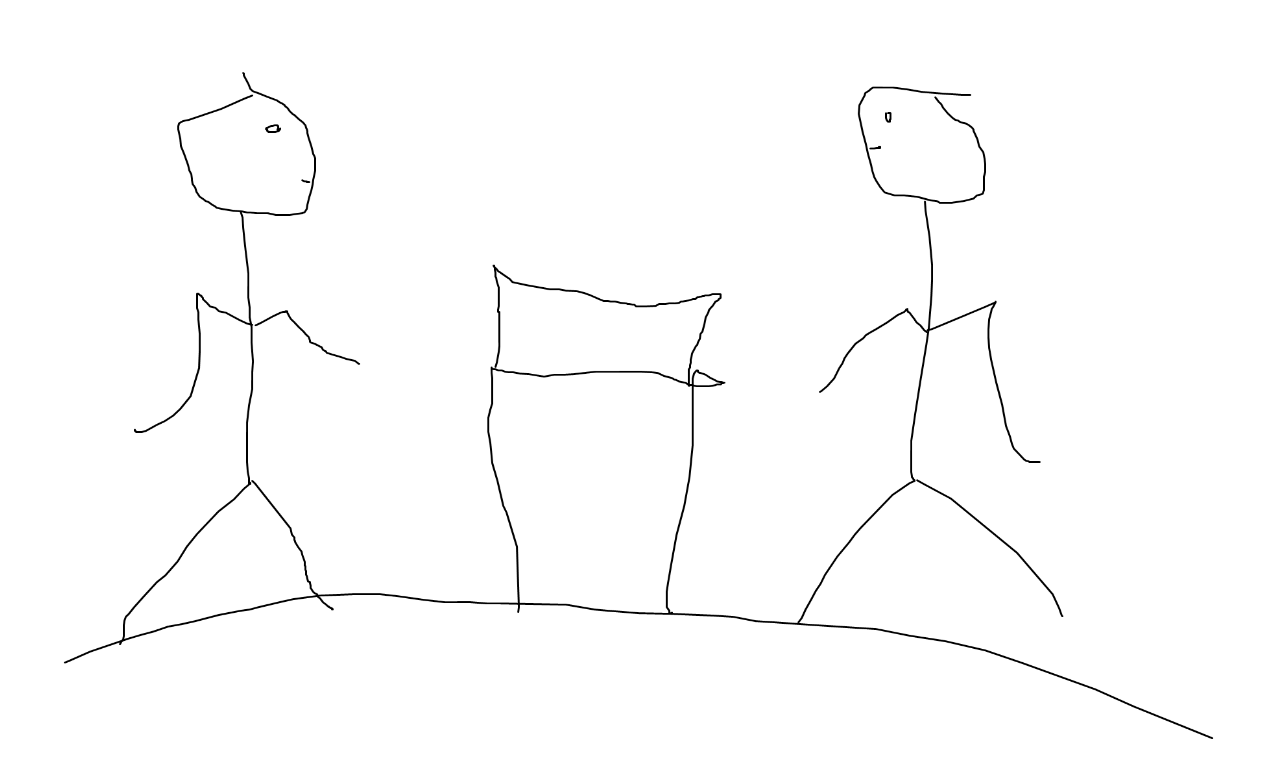
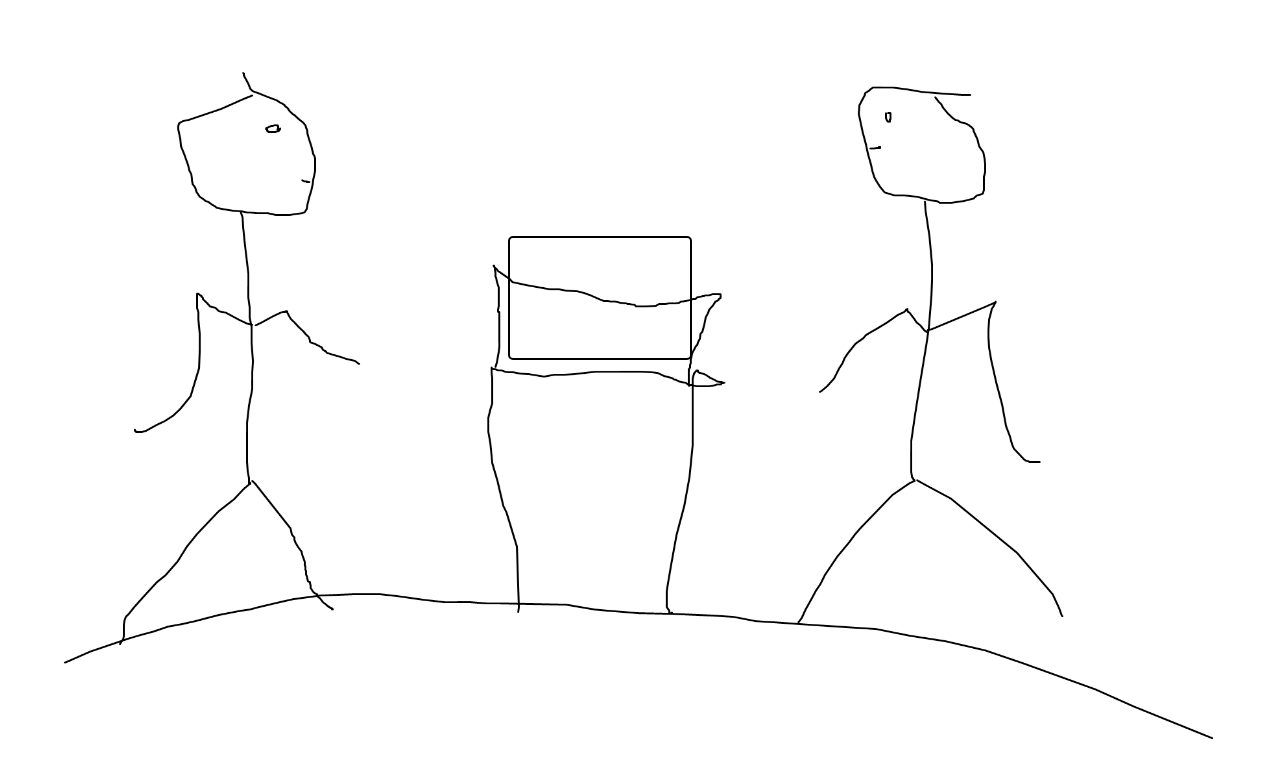
Before and after one commit to klaswell16/mothers-day, a Vue app: page / in a window 1280 px wide. Shown: the top 778 px of the page. Built offline with nearby package versions, Linux system fonts and the light colour scheme.

Commit message:
enlarge button

```diff
--- a/src/App.vue
+++ b/src/App.vue
@@ -15,7 +15,7 @@ const transition = ref(false);
       class="overlay-button"
       @click="transition = true"
     >
-      click me
+
     </button>
     <img
       class="card-image hover-image"
@@ -63,15 +63,15 @@ const transition = ref(false);
 .overlay-button {
   position: absolute;
   bottom: 55%;
-  right: 50%;
+  right: 45%;
   background: transparent;
-  border: 2px solid white;
+  border: 2px solid black;
   color: white;
-  padding: 10px 20px;
+  padding: 60px 90px;
   cursor: pointer;
-  font-size: 16px;
   border-radius: 5px;
   z-index: 3;
+
 }
 
 
```
